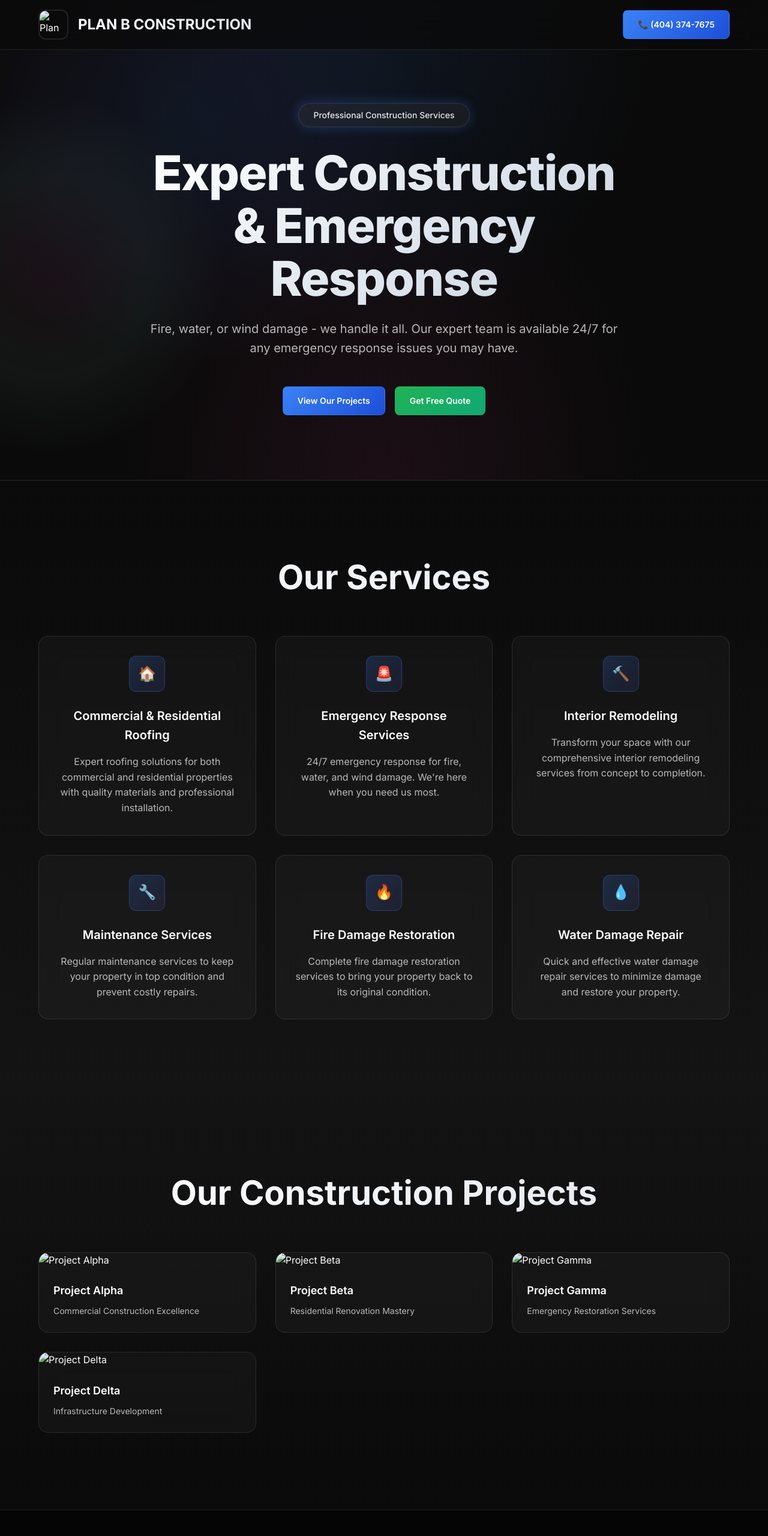
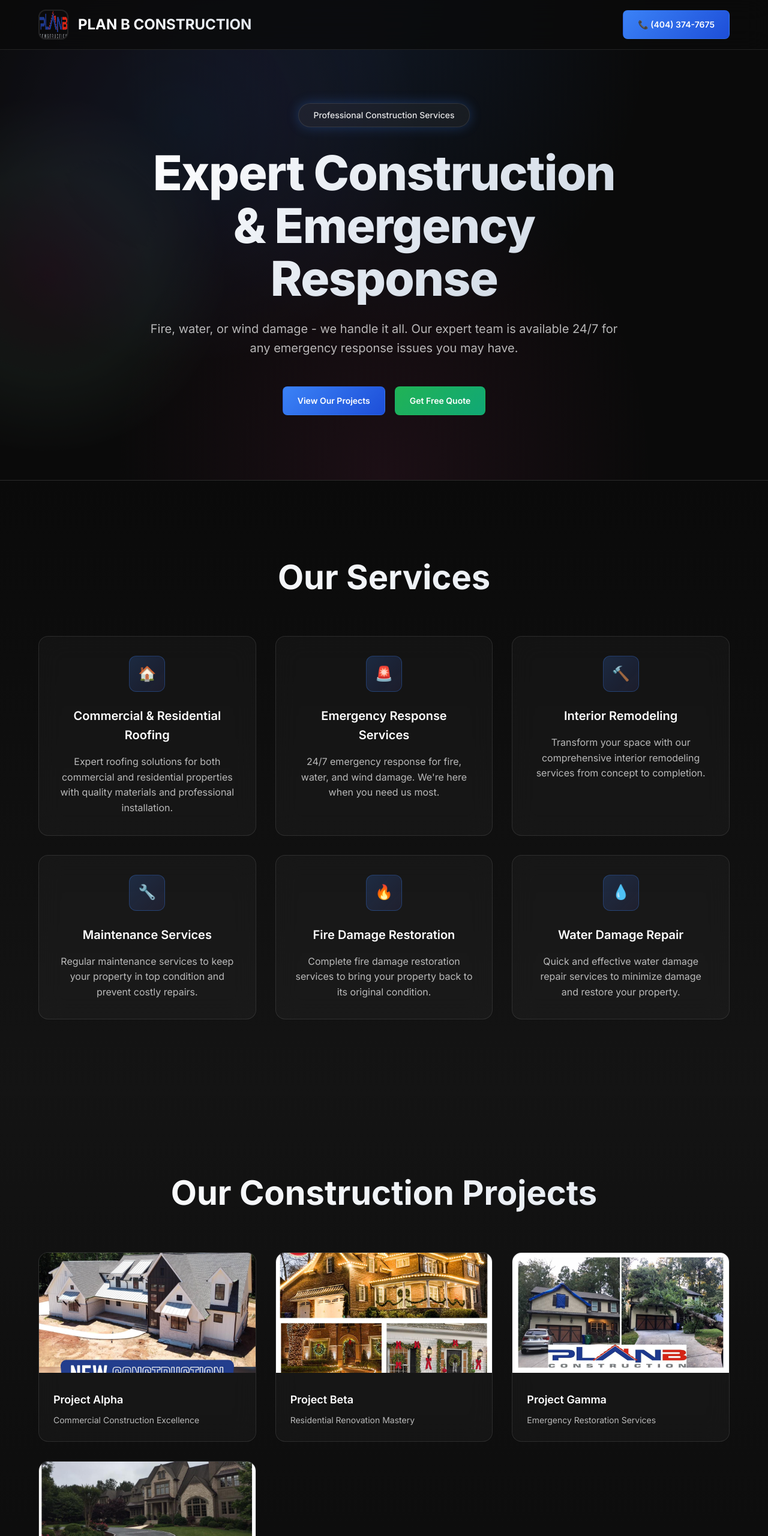
Before and after one commit to shingagotit/PBC, a website: page main.html in a window 1280 px wide. Shown: the top 2560 px of the page at 60% size. Drawn offline with Linux system fonts and the light colour scheme.

Commit message:
main.html

```diff
--- a/main.html
+++ b/main.html
@@ -14,7 +14,7 @@
     <!-- Open Graph Meta Tags -->
     <meta property="og:title" content="Plan B Construction - Professional Construction Services">
     <meta property="og:description" content="Professional construction services with 24/7 emergency response. Fire, water, and wind damage restoration.">
-    <meta property="og:image" content="/src/img/PBC.jpg">
+    <meta property="og:image" content="/PBC.jpg">
     <meta property="og:url" content="https://planbconstructioninc.com">
     <meta property="og:type" content="website">
 
@@ -22,7 +22,7 @@
     <meta name="twitter:card" content="summary_large_image">
     <meta name="twitter:title" content="Plan B Construction - Professional Construction Services">
     <meta name="twitter:description" content="Professional construction services with 24/7 emergency response. Fire, water, and wind damage restoration.">
-    <meta name="twitter:image" content="/src/img/PBC.jpg">
+    <meta name="twitter:image" content="/PBC.jpg">
 
     <!-- PWA Meta Tags -->
     <link rel="manifest" href="/manifest.json">
@@ -30,11 +30,11 @@
     <meta name="apple-mobile-web-app-capable" content="yes">
     <meta name="apple-mobile-web-app-status-bar-style" content="black-translucent">
     <meta name="apple-mobile-web-app-title" content="Plan B Construction">
-    <link rel="apple-touch-icon" href="/src/img/PBClogo.png">
+    <link rel="apple-touch-icon" href="/PBClogo.png">
 
     <!-- Favicon -->
-    <link rel="icon" type="image/png" href="/src/img/PBClogo.png">
-    <link rel="shortcut icon" type="image/png" href="/src/img/PBClogo.png">
+    <link rel="icon" type="image/png" href="/PBClogo.png">
+    <link rel="shortcut icon" type="image/png" href="/PBClogo.png">
 
     <!-- Preconnect for performance -->
     <link rel="preconnect" href="https://fonts.googleapis.com">
@@ -1390,7 +1390,7 @@
                 <div class="container-large">
                     <div class="navbar_content">
                         <div class="navbar_logo-link" onclick="handleLogoClick()">
-                            <img src="src/img/PBClogo.png" alt="Plan B Construction Logo" class="navbar_logo">
+                            <img src="PBClogo.png" alt="Plan B Construction Logo" class="navbar_logo">
                             <div class="logo-text">PLAN B CONSTRUCTION</div>
                         </div>
                         <div class="nav_buttons-wrap">
@@ -1446,28 +1446,28 @@
                         <h2 class="section-title scroll-into-view">Our Construction Projects</h2>
                         <div class="gallery-grid">
                             <div class="gallery-item scroll-into-view">
-                                <img src="src/img/1.jpg" alt="Project Alpha" class="gallery-image">
+                                <img src="1.jpg" alt="Project Alpha" class="gallery-image">
                                 <div class="gallery-content">
                                     <h3>Project Alpha</h3>
                                     <p>Commercial Construction Excellence</p>
                                 </div>
                             </div>
                             <div class="gallery-item scroll-into-view">
-                                <img src="src/img/2.jpg" alt="Project Beta" class="gallery-image">
+                                <img src="2.jpg" alt="Project Beta" class="gallery-image">
                                 <div class="gallery-content">
                                     <h3>Project Beta</h3>
                                     <p>Residential Renovation Mastery</p>
                                 </div>
                             </div>
                             <div class="gallery-item scroll-into-view">
-                                <img src="src/img/3.jpg" alt="Project Gamma" class="gallery-image">
+                                <img src="3.jpg" alt="Project Gamma" class="gallery-image">
                                 <div class="gallery-content">
                                     <h3>Project Gamma</h3>
                                     <p>Emergency Restoration Services</p>
                                 </div>
                             </div>
                             <div class="gallery-item scroll-into-view">
-                                <img src="src/img/4.jpg" alt="Project Delta" class="gallery-image">
+                                <img src="4.jpg" alt="Project Delta" class="gallery-image">
                                 <div class="gallery-content">
                                     <h3>Project Delta</h3>
                                     <p>Infrastructure Development</p>
@@ -1486,7 +1486,7 @@
                     <div class="footer">
                         <div class="footer_content">
                             <a href="/" class="navbar_logo-link">
-                                <img src="src/img/PBClogo.png" alt="Plan B Construction Logo" class="navbar_logo">
+                                <img src="PBClogo.png" alt="Plan B Construction Logo" class="navbar_logo">
                                 <div class="logo-text">PLAN B CONSTRUCTION</div>
                             </a>
                             <p style="color: rgba(255, 255, 255, 0.7); margin-top: 1rem; font-size: 0.875rem;">
```
